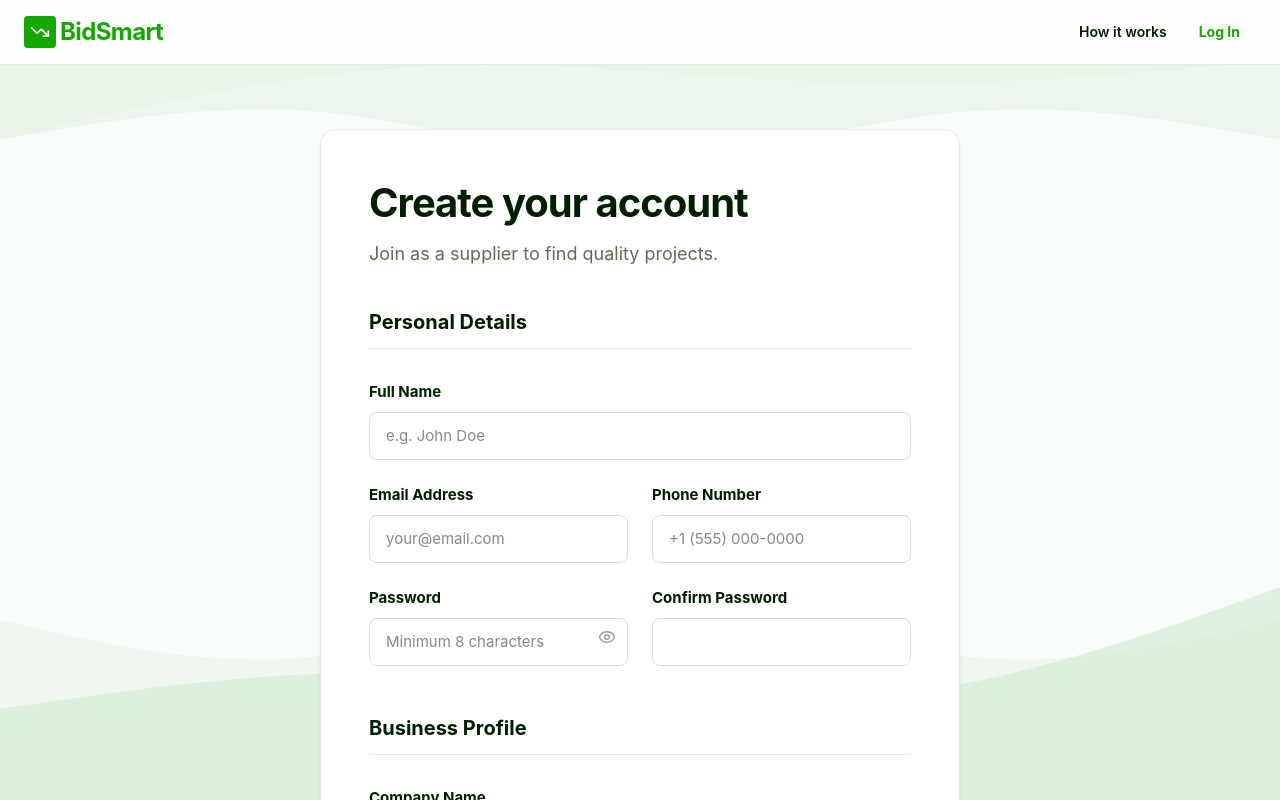
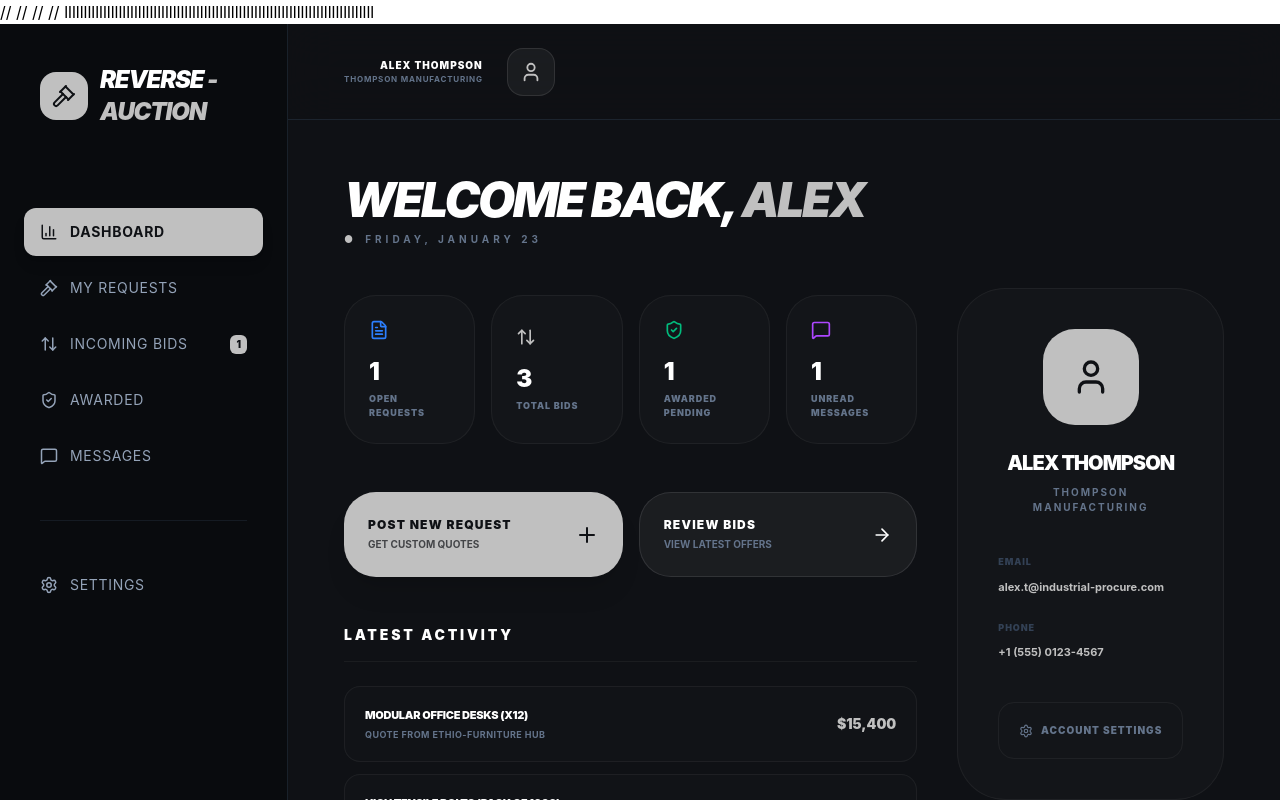
Before and after one commit to faris-dm/Reverse-Action-System, a React (Vite) app in the folder Client/: page / in a window 1280 px wide. Shown: the top 800 px of the page. Built offline with nearby package versions, Linux system fonts and the light colour scheme.

Commit message:
inported the registor form in the main

```diff
--- a/Client/src/App.jsx
+++ b/Client/src/App.jsx
@@ -5,26 +5,29 @@ import Supplier from "./pages/supplier";
 import Admin from "./pages/admin";
 import NewBuyer from "./pages/newBuyer";
 import Hero from "./pages/Hero";
-import NewHero from "./pages/newHero";
+import MainHero from "./pages/newHero";
 import Database from "./pages/database";
 import SupplierFactor from "./components/supplier/supplier";
 import Role from "./pages/Role";
 import LoginPage from "./components/ui/Login";
+import SupplierRegitor from "./components/Registor/supplierRegistor";
 
 function App() {
   return (
     <div>
-      <Supplier />
       {/* <SupplierFactor /> */}
-      {/* <Buyer /> */}
       {/* <Admin /> */}
+      {/*     <MainHero />  */}
+      {/*   <LoginPage /> */}
+      {/*   <Role />   */}
+      {/* <Hero /> */}
+      {/*    */}
+      {/* <SupplierRegitor /> */}
+      // // // //
+      llllllllllllllllllllllllllllllllllllllllllllllllllllllllllllllllllllllllllllllll
+      <Buyer />
       {/* <NewBuyer /> */}
-      {/* <NewHero /> */}
-      {/* <LoginPage /> */}
-
-      {/* <Role /> */}
-      {/* <Database /> */}
-      {/* <Hero /> */}
+      {/*  <Supplier /> */}
     </div>
   );
 }
```
